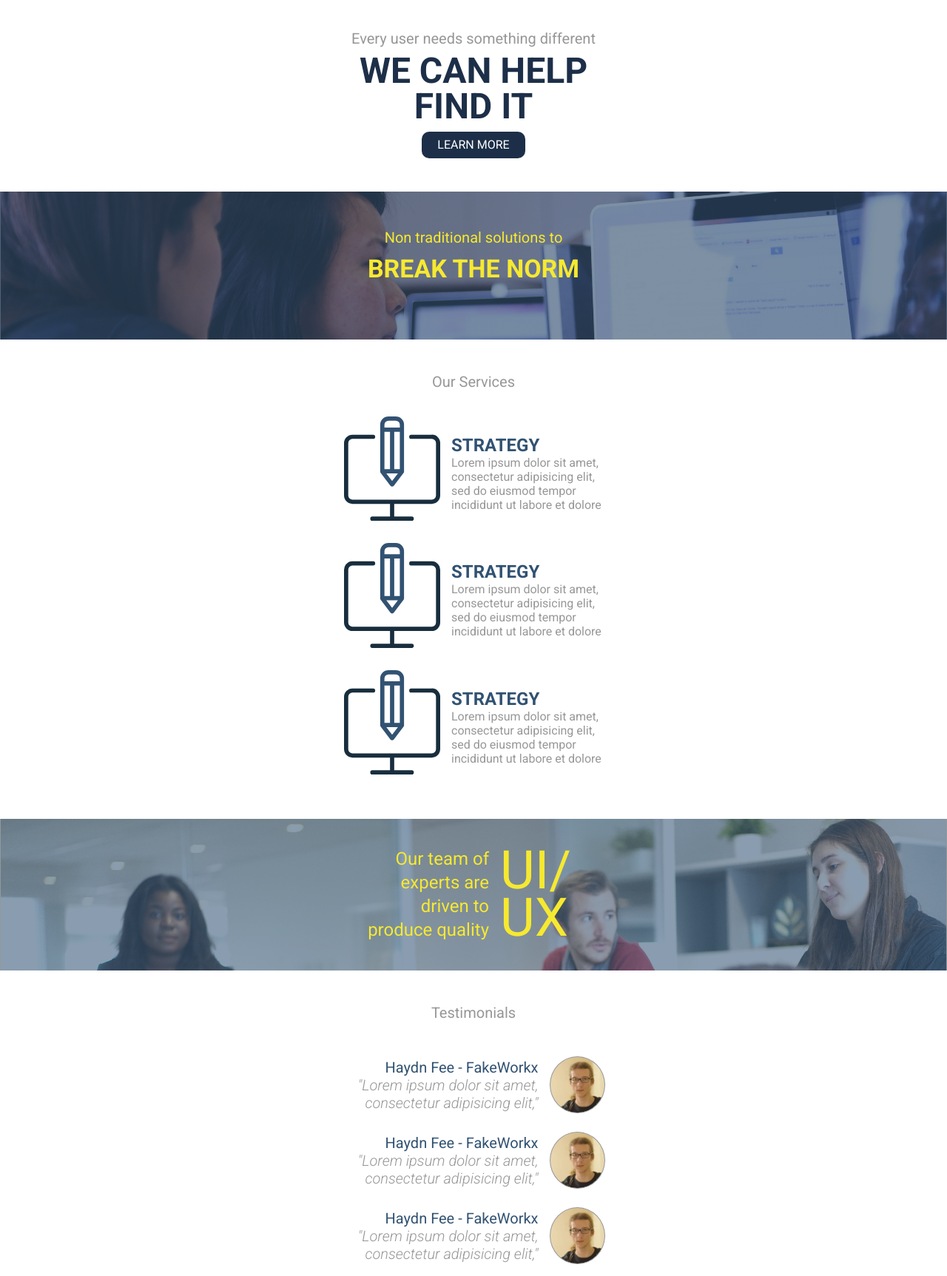
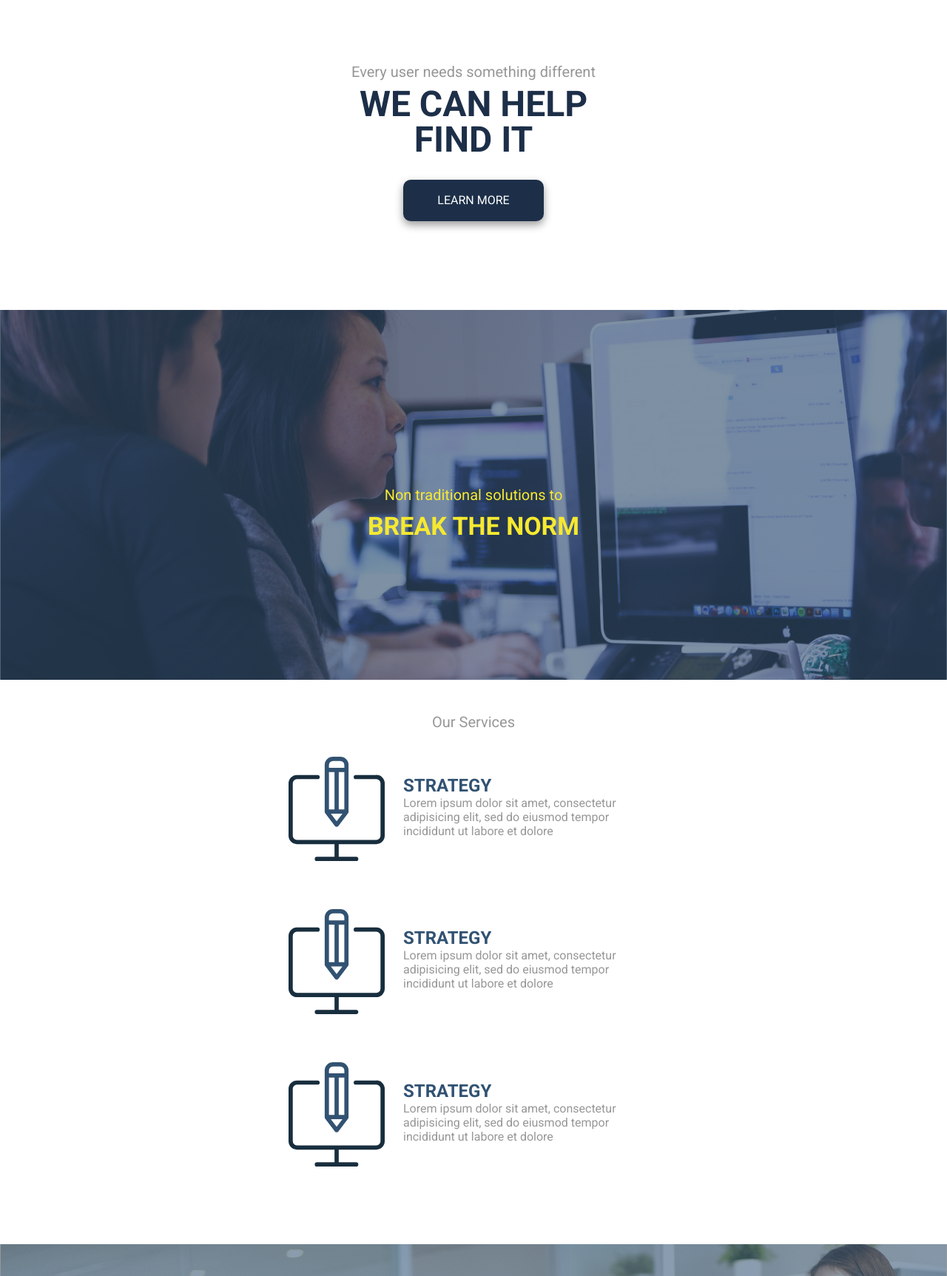
Before and after one commit to NickLediet/squid-io, a website: page index.html in a window 1280 px wide. Shown: the part 253-1978 px from the top of the page at 74% size. Drawn offline with Linux system fonts and the light colour scheme.

Commit message:
Use command line to compile Sass, fixed large white space, Content changes for spacing

```diff
--- a/index.html
+++ b/index.html
@@ -23,12 +23,14 @@
                 <h1>Every user needs something different</h1>
                 <h2 class="big">We Can Help Find it</h2>
                 <a href="#" class="button round default big">Learn More</a>
+        </section>
     </div>
-        </section>
 
         <section id="slogan-banner" class="row">
+            <div class="slogan-banner__header">
                 <h2>Non traditional solutions to</h2>
             <h3 class="big">Break the Norm</h3>
+            </div>
         </section>
 
         <h2 class="sectionHeader">Our Services</h2>
@@ -56,7 +58,6 @@
                         <p class="service-item-desc">Lorem ipsum dolor sit amet, consectetur adipisicing elit, sed do   eiusmod tempor incididunt ut labore et dolore </p>
                     </div>
                 </div>
-
         </section>
 
         <section id="ux-quote">
@@ -98,7 +99,7 @@
 
         </section>
 
-      <h2 class="sectionHeader" >About Us</h2><!-- Note: Even I hate my own naming conventions -->
+      <h2 class="sectionHeader">About Us</h2><!-- Note: Even I hate my own naming conventions -->
       <section id="about-us-cont">
 		  <!-- NICK SECTION -->
 		  <div class="about-us-item">
@@ -134,9 +135,8 @@
 	  	    </div>
       </section>
 
-		  <section id="contact">
-	  </section>
 	  <section id="contact-us">
+          <div class="contact-us__contact-section">
             <h2 id="contact-header">
                 Questions or Inquiries?
                 <span class="big">GET IN CONTACT</span>
@@ -149,6 +149,7 @@
 
                 <div class="btn">GET STARTED</div>
             </form>
+        </div>
         </section>
 
         <section id="contact-info">
@@ -158,8 +159,8 @@
 				<p>ADD:</p><p>123 Placeholder St. London, Ontario, N6G 5Y5</p>
             </div>
         </section>
-	  <div id="closing-shape"></div>
 
+	  <div id="closing-shape">
 
       </div>
     <script src="js/app.js"></script>
--- a/package.json
+++ b/package.json
@@ -4,7 +4,8 @@
   "description": "",
   "main": "gulp-file.js",
   "scripts": {
-    "test": "echo \"Error: no test specified\" && exit 1"
+    "test": "echo \"Error: no test specified\" && exit 1",
+    "compile:sass": "node-sass scss/main.scss css/main.css -w"
   },
   "author": "",
   "license": "ISC",
--- a/scss/base/_globals.scss
+++ b/scss/base/_globals.scss
@@ -8,7 +8,7 @@
     align-items: center;
     flex-direction: column;
     width: 135px;
-    font: 20px $roboto;
+    font: 40px $roboto;
     color: $grey;
     width: auto;
     margin-bottom: 35px;
--- a/scss/layout/_content.scss
+++ b/scss/layout/_content.scss
@@ -5,8 +5,7 @@
     flex-direction: column;
     font-family: $roboto;
     text-align: center;
-    margin-top: 45px;
-    margin-bottom: 45px;
+    margin: 90px 0 100px 0;
 	max-height: 3500px;
 	overflow: hidden;
     h1 {
@@ -27,10 +26,20 @@
         text-decoration: none;
         background: $very-dark-blue;
         color: #fff;
-        padding: 10px 20px;
+        padding: 20px 45px;
+        margin: 20px 0;
         border-radius: 10px;
         width: 100px;
+        box-shadow: 0 5px 12px rgba(#000, .4);
 
+        &:hover {
+            background-color: $blue;
+        }
+
+        &:active {
+            background-color: $dark-blue;
+            box-shadow: 0 5px 6px rgba(#000, .4);
+        }
     }
 }
 
@@ -40,10 +49,18 @@
     text-align: center;
     background: url('../images/people_working.png');
     background-size: cover;
-    height: 200px;
-    display: flex;
+    height: 500px;
     color: $yellow;
     margin-bottom: 45px;
+    position: relative;
+
+    .slogan-banner__header {
+        position: absolute;
+        top: 50%;
+        left: 50%;
+        transform: translate(-50%, -50%);
+    }
+
     h2{
         margin-top: 50px;
         font: 20px $roboto;
@@ -61,17 +78,17 @@
     display: flex;
     align-items: center;
     flex-direction: column;
-    margin-bottom: 30px;
+    margin-bottom: 40px;
     .service-item {
         align-self: center;
-        max-width: 350px;
+        max-width: 500px;
         display: flex;
         justify-content: space-between;
-        padding-bottom: 30px;
+        padding-bottom: 65px;
     }
     .service-item-icon {
         width: 130px;
-        padding-right: 15px;
+        padding-right: 25px;
     }
     .service-item-text {
         padding-top: 25px;
@@ -88,9 +105,10 @@
         }
     }
 }
+
 #ux-quote {
     display: flex;
-  	height: 205px;
+  	height: 300px;
 	width: 100%;
     background: url('../images/people-talking.png');
     background-size: cover;
@@ -122,12 +140,15 @@
     display: flex;
     flex-direction: column;
     margin-bottom: 50px;
+
     .testimonials-item {
         align-self: center;
         display: flex;
         justify-content: space-between;
         align-items: center;
-        max-width: 355px;
+        max-width: 500px;
+        padding-bottom: 60px;
+
         .testimonials-item-icon {
             width: 75px;
             height: 75px;
@@ -137,7 +158,7 @@
             border: 1px solid $grey;
         }
         .testimonials-item-text{
-            padding: 15px;
+            padding-right: 55px;
             max-width: 250px;
             float: left;
             .testimonials-item-title {
@@ -156,6 +177,7 @@
 
     }
 }
+
 #about-us-cont {
 	width: 80%;
 	font-family: $roboto;
@@ -163,7 +185,8 @@
 	display: flex;
 	align-items: center;
 	justify-content: space-between;
-	flex-wrap: wrap;
+    flex-wrap: wrap;
+
 	.about-us-item {
 		display: flex;
 		align-items: center;
@@ -218,19 +241,16 @@
 	}
 }
 
-#contact {
-	position: relative;
-	bottom: 300px;
-	background: $dark-blue;
-	height: 1372px;
-	clip-path: polygon(-1500px 60%, 1500px 0, 1500px 60%, 0 100%);
-}
 #contact-us {
-	position: relative;
+    position: relative;
 	display: flex;
 	flex-direction: column;
-	align-items: center;
-	bottom: 1200px;
+    align-items: center;
+    background: $dark-blue;
+    width: 100%;
+    height: 1372px;
+    clip-path: polygon(-1500px 60%, 1500px 0, 1500px 60%, 0 100%);
+
 	#contact-header {
 		max-width: 450px;
 		font: 34px $roboto;
@@ -240,7 +260,8 @@
 		span {
 			font-size: 52px;
 		}
-	}
+    }
+
 	form {display: flex; flex-direction: column; align-items: center}
 	input, textarea {
 		border:  4px solid $blue;
@@ -263,12 +284,18 @@
 		border-radius: 10px;
 	}
 }
+
+.contact-us__contact-section {
+    position: relative;
+    top: 325px;
+}
+
 #contact-info {
 	position: relative;
-	bottom: 750px;
 	display: flex;
 	align-items: center;
-	flex-direction: column;
+    flex-direction: column;
+
 	h2 {
 		font: 60px $roboto;
 		color: $very-dark-blue;
@@ -293,6 +320,7 @@
 	height: 500px;
 	clip-path: polygon(0 76%, 1600px 0, 1600px 100%, 0 100%);
 	background: $yellow;
-	position: relative;
-	bottom: 950px;
+	// position: relative;
+    // bottom: 950px;
+    z-index:-1;
 }
```
Also changed, not shown: css/main.css, 1 other file. Lines whose indentation alone changed are shown as unchanged.
